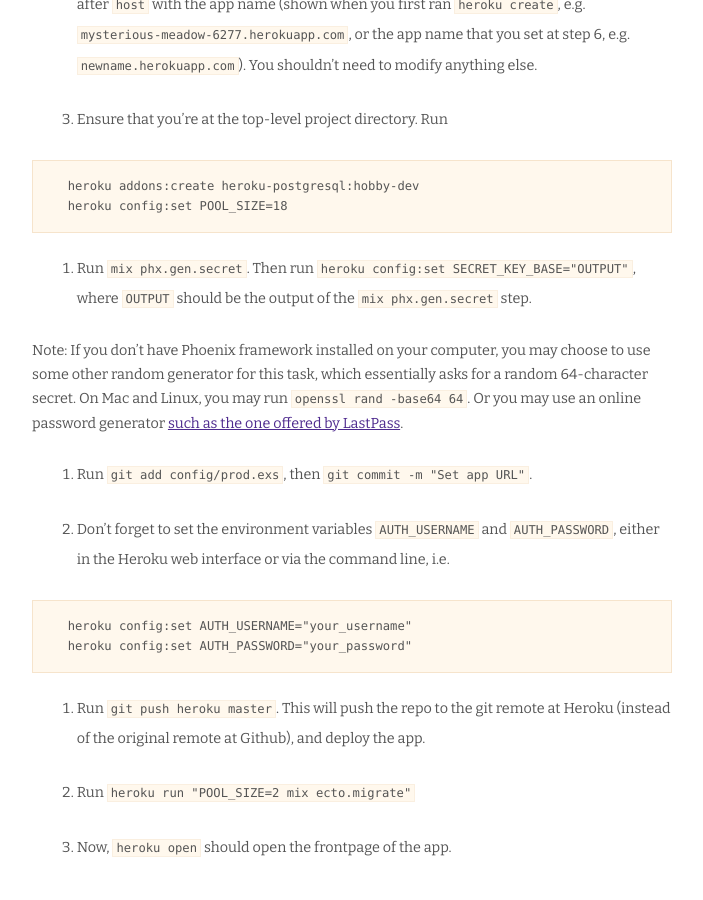
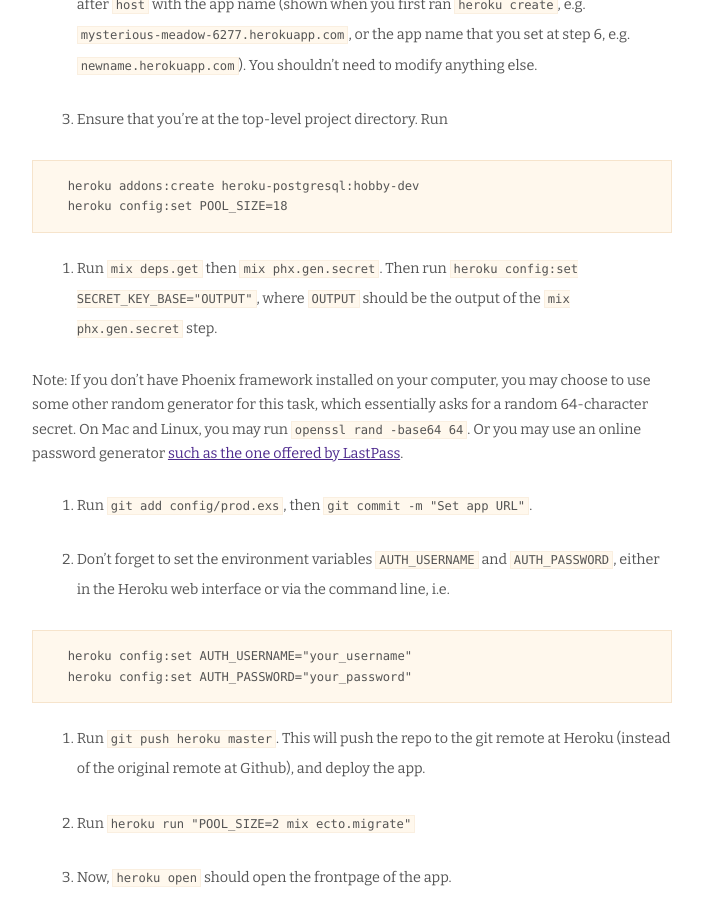
Before and after one commit to magpie-ea/magpie-site, a Jekyll site: the page built from docs/deployment.markdown, in a window 1280 px wide and 900 px high, scrolled down 1479 px. Shown: the whole window, without its empty margins (138-841 px from the left). Built offline with Jekyll 4.4.1, drawn with Linux system fonts in a browser that asks for light colours; nearby versions of some CDN libraries.

Commit message:
Update deployment instructions

````diff
--- a/docs/deployment.markdown
+++ b/docs/deployment.markdown
@@ -40,7 +40,7 @@
   heroku config:set POOL_SIZE=18
   ```
 
-9. Run `mix phx.gen.secret`. Then run `heroku config:set SECRET_KEY_BASE="OUTPUT"`, where `OUTPUT` should be the output of the `mix phx.gen.secret` step.
+9. Run `mix deps.get` then `mix phx.gen.secret`. Then run `heroku config:set SECRET_KEY_BASE="OUTPUT"`, where `OUTPUT` should be the output of the `mix phx.gen.secret` step.
 
   Note: If you don't have Phoenix framework installed on your computer, you may choose to use some other random generator for this task, which essentially asks for a random 64-character secret. On Mac and Linux, you may run `openssl rand -base64 64`. Or you may use an online password generator [such as the one offered by LastPass](https://lastpass.com/generatepassword.php).
 
````
